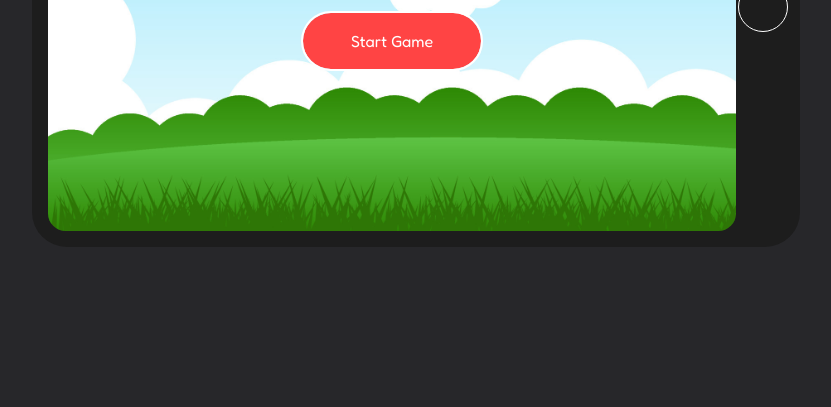
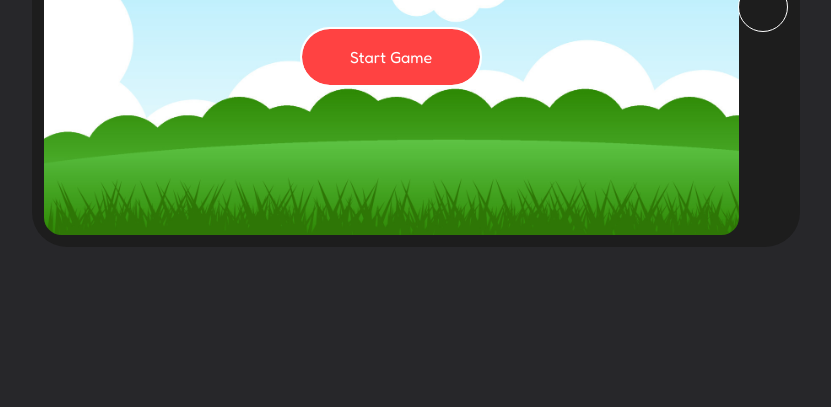
Before and after one commit to ramseyediku/css-archery-games, a website built with Vite: page index.html in a window 1280 px wide. Shown: the part 393-800 px from the top of the page, without its empty margins (224-1055 px from the left). Built offline with nearby package versions, Linux system fonts and the light colour scheme.

Commit message:
Added main screen, game screen and ending screen of the game.

```diff
--- a/index.html
+++ b/index.html
@@ -8,13 +8,27 @@
     <link rel="stylesheet" href="src/CSS/style.css" />
   </head>
   <body>
-    <main class="console">
-      <div class="console__screen console__screen--screen-1">
+    <form class="console">
+      <input type="radio" name="screen" id="screen-1" checked />
+      <input type="radio" name="screen" id="screen-2" />
+      <input type="radio" name="screen" id="screen-3" />
+
+      <section class="console__screen console__screen--screen-1">
         <div>
           <h1 class="title">Bowmaster Legends</h1>
-          <label for="">Start Game</label>
+          <label for="screen-2">Start Game</label>
         </div>
-      </div>
-    </main>
+      </section>
+
+      <section class="console__screen console__screen--screen-2">
+        <div>
+          <label for="screen-3">hi</label>
+        </div>
+      </section>
+
+      <section class="console__screen console__screen--screen-3">
+        <label for="screen-1">game end</label>
+      </section>
+    </form>
   </body>
 </html>
--- a/src/SCSS/main.scss
+++ b/src/SCSS/main.scss
@@ -3,8 +3,20 @@
 :root {
   --clr-dark: hsl(240, 4%, 16%);
   --clr-light: hsl(0, 0%, 100%);
+  --clr-accent: hsl(0, 100%, 63%);
 
   --border-radius: 35px;
+}
+
+input[name="screen"] {
+  display: none;
+
+  &#screen-1:checked ~ .console__screen--screen-1,
+  &#screen-2:checked ~ .console__screen--screen-2,
+  &#screen-3:checked ~ .console__screen--screen-3 {
+    opacity: 1;
+    pointer-events: revert;
+  }
 }
 
 body {
@@ -37,13 +49,17 @@ body {
   }
 
   &__screen {
+    position: absolute;
+    inset: 2.5% 8% 2.5% 1.5%;
     background-image: url("../IMG/bgc.jpg");
     background-size: cover;
     background-repeat: no-repeat;
+    border-radius: calc(var(--border-radius) / 2);
 
-    border-radius: calc(var(--border-radius) / 2);
-    width: 93.5%;
-    height: 100%;
+    // by default all screens should be turned off (opacity 0) and then turned on when needed
+    opacity: 0;
+
+    pointer-events: none;
 
     &--screen-1 {
       display: grid;
@@ -61,10 +77,11 @@ h1 {
 .title {
   color: var(--clr-dark);
   margin-bottom: 1em;
+  font-size: 3rem;
 }
 
 label {
-  background-color: rgb(255, 68, 68);
+  background-color: var(--clr-accent);
   color: var(--clr-light);
   border-radius: var(--border-radius);
   padding: 1em 3em;
```
Also changed, not shown: src/CSS/style.css, 1 other file.
